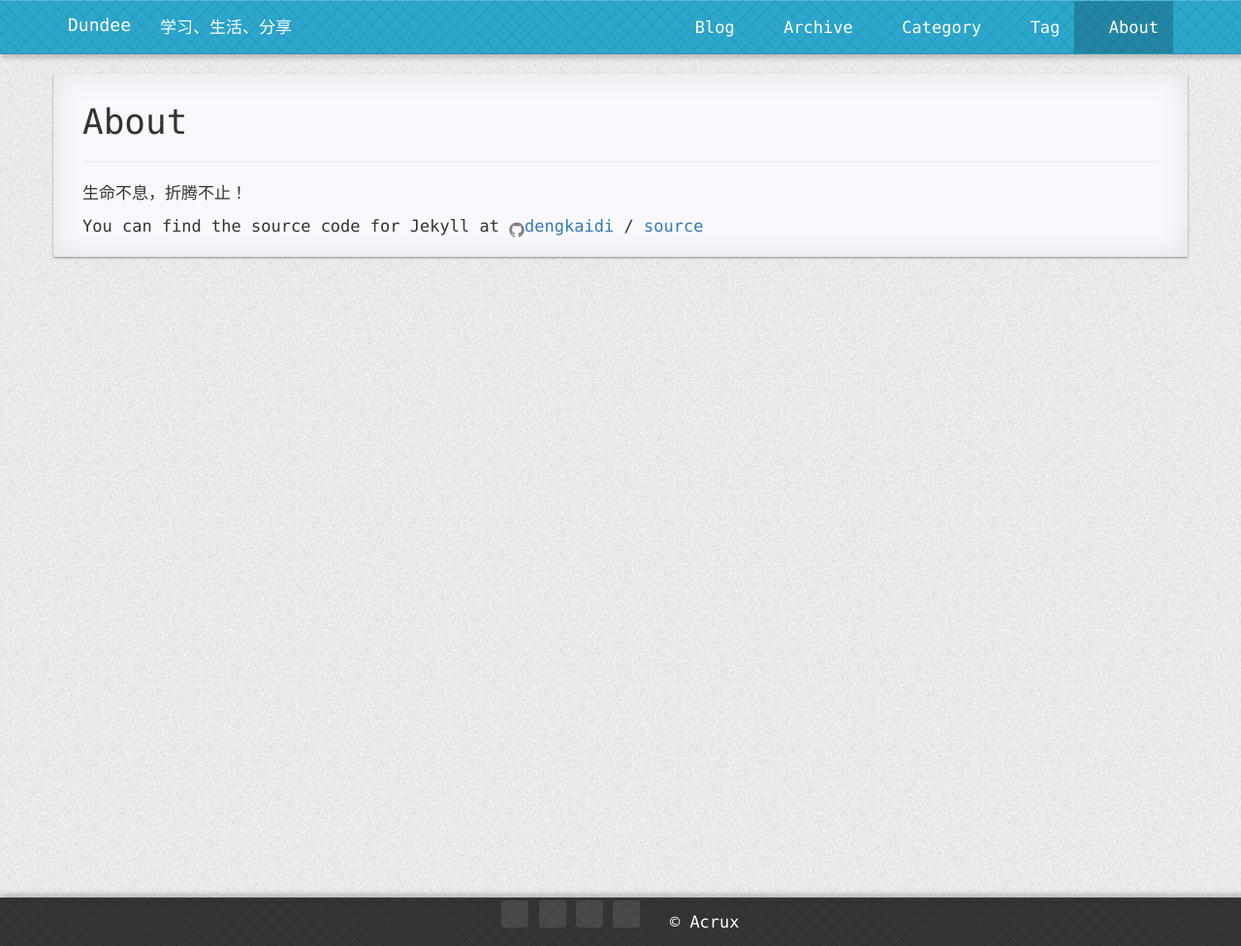
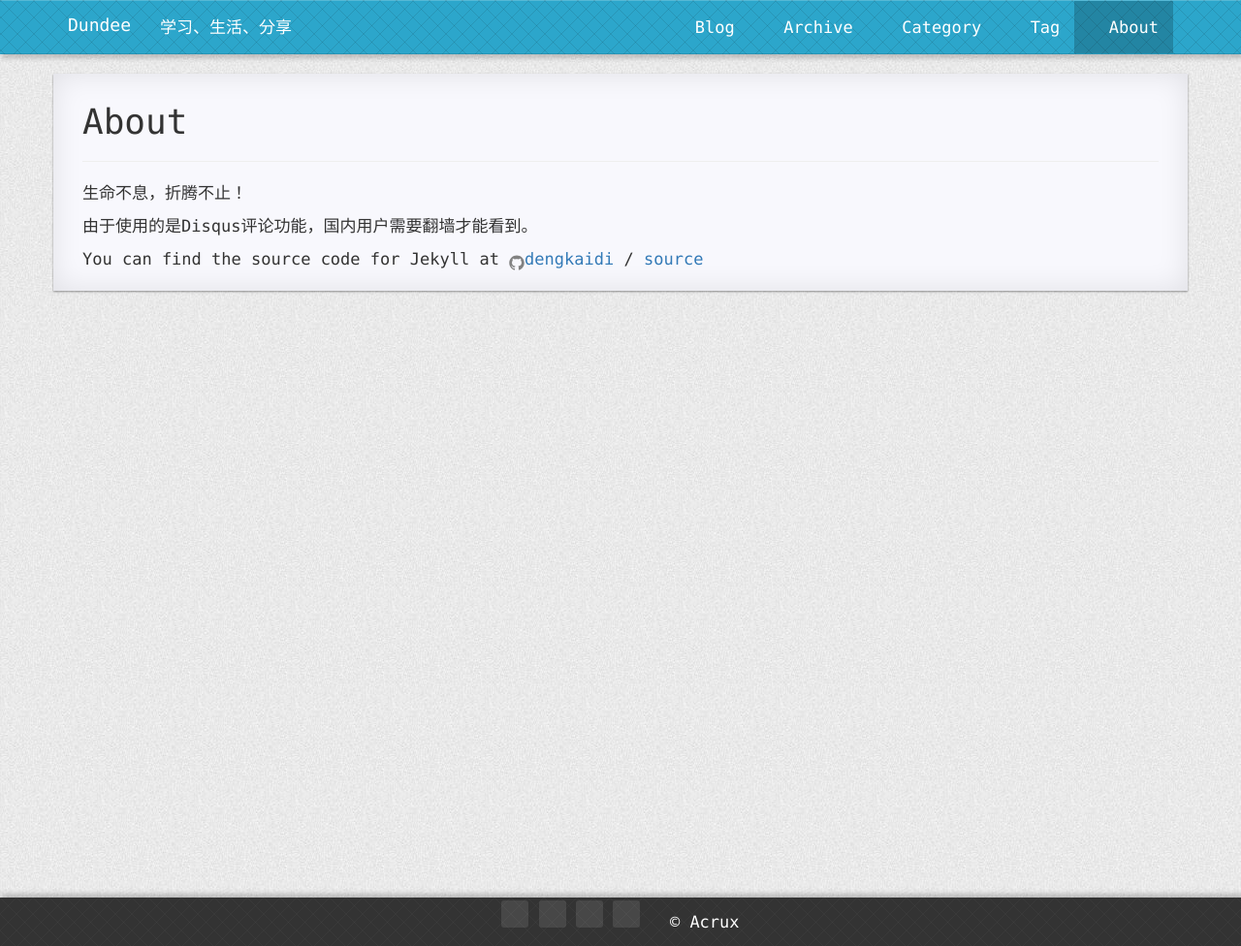
Before and after one commit to dengkaidi/dengkaidi.github.io, a Jekyll site: the page built from pages/4about.md, in a window 1280 px wide. Shown: the whole page at 97% size. Built offline with Jekyll 4.4.1, drawn with Linux system fonts in a browser that asks for light colours; nearby versions of some CDN libraries; comment, search, counter and statistics services are not loaded; a style sheet for code colours, icons or effects is not loaded.

Commit message:
Update 4about.md

```diff
--- a/pages/4about.md
+++ b/pages/4about.md
@@ -9,6 +9,7 @@ permalink: /about/
 
 生命不息，折腾不止！
 
+由于使用的是Disqus评论功能，国内用户需要翻墙才能看到。
 
 You can find the source code for Jekyll at
 {% include icon-github.html username="dengkaidi" %} /
```
